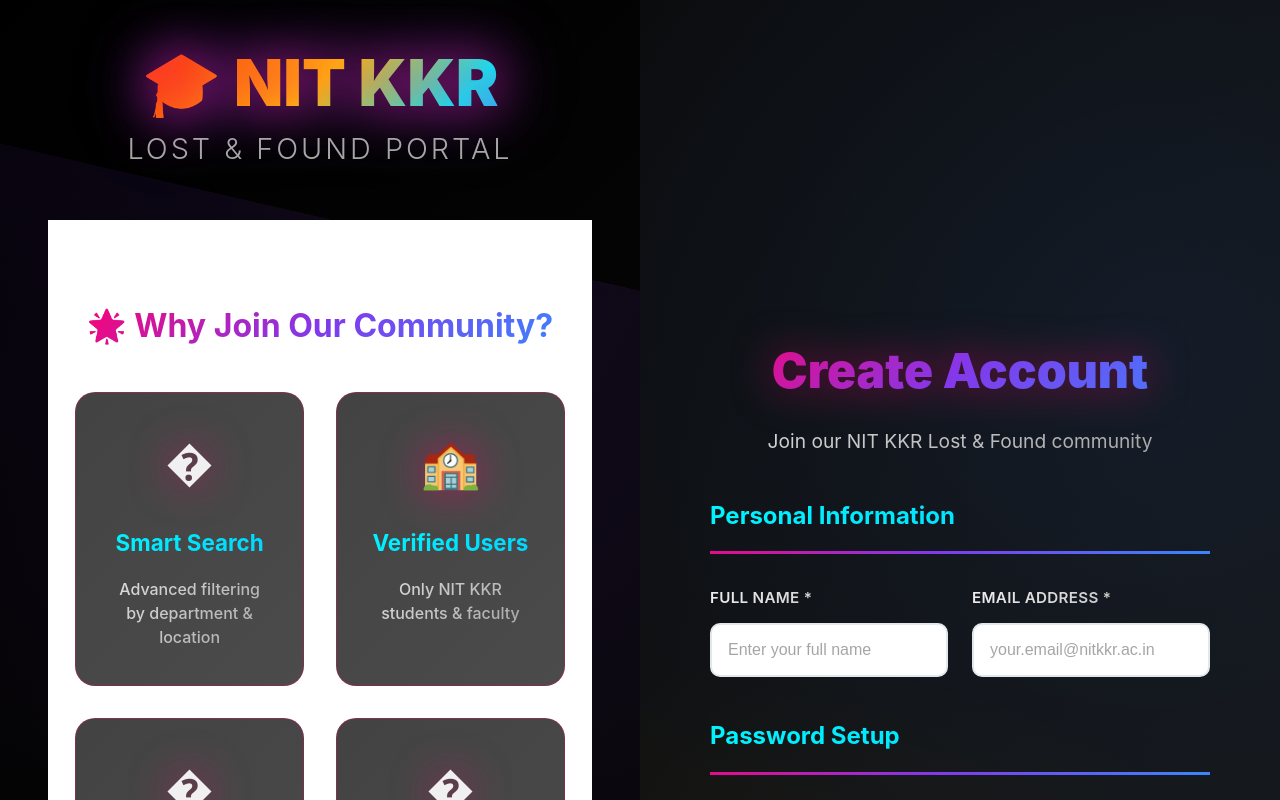
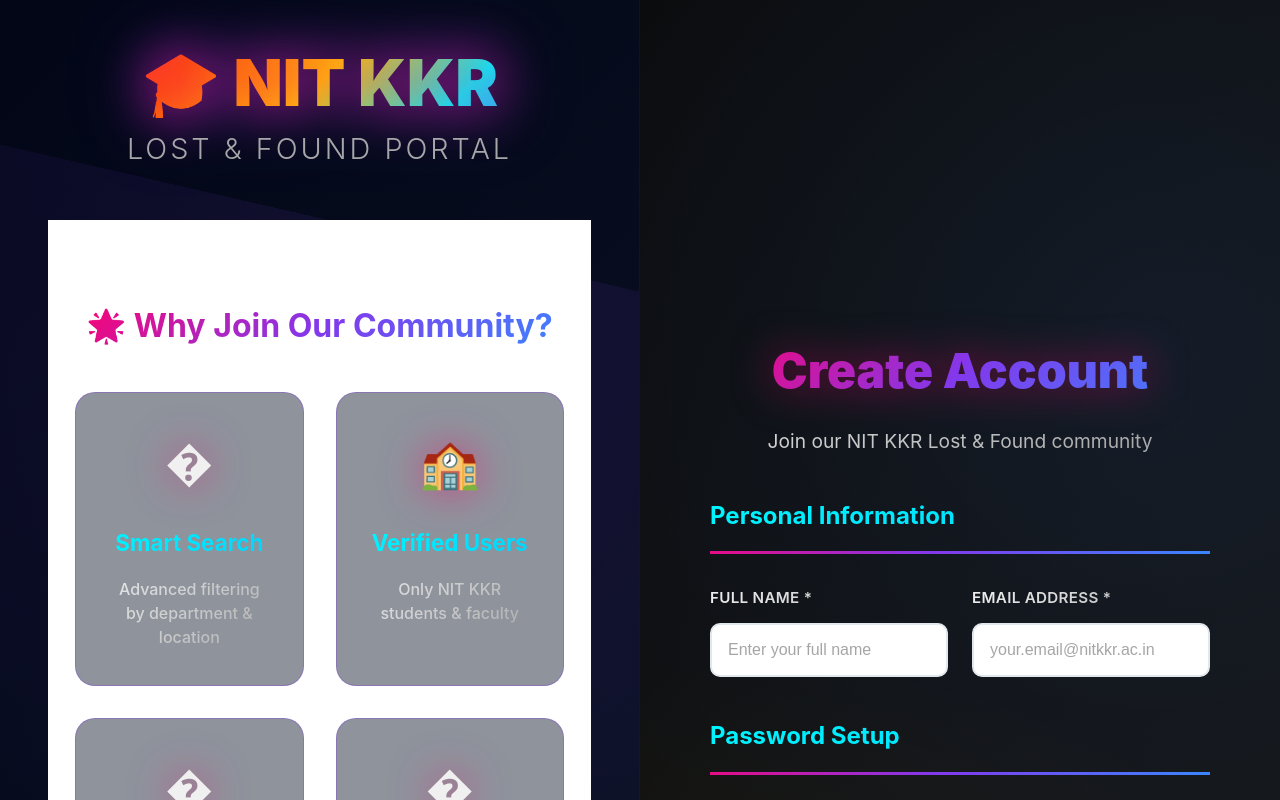
Before and after one commit to Pawan-Kumar-56/lostfound-frontend, a React (Vite) app: page /register in a window 1280 px wide. Shown: the top 800 px of the page. Built offline with nearby package versions, Linux system fonts and the light colour scheme.

Commit message:
Enhance Register page with midnight navy theme and improved glass effects

```diff
--- a/src/Register.css
+++ b/src/Register.css
@@ -65,7 +65,8 @@
 /* Left Side - Information Section */
 .info-section {
   width: 50%;
-  background: linear-gradient(135deg, #000000 0%, #0a0a0a 100%);
+  /* Changed from black to a very deep midnight navy to add depth */
+  background: linear-gradient(135deg, #020617 0%, #0f172a 100%);
   padding: 3rem;
   display: flex;
   align-items: center;
@@ -73,6 +74,8 @@
   position: relative;
   overflow: hidden;
   z-index: 2;
+  /* Added a subtle right border to separate it from the form section */
+  border-right: 1px solid rgba(58, 134, 255, 0.1);
 }
 
 .info-section::before {
@@ -148,11 +151,13 @@
 }
 
 .feature-item {
-  background: linear-gradient(135deg, rgba(20, 20, 20, 0.8) 0%, rgba(30, 30, 30, 0.8) 100%);
+  /* Darker background with more transparency for the glass effect */
+  background: rgba(30, 41, 59, 0.5);
   backdrop-filter: blur(20px);
   padding: 2rem;
   border-radius: 20px;
-  border: 1px solid rgba(255, 0, 110, 0.3);
+  /* Use your primary pink/purple gradient for the border */
+  border: 1px solid rgba(131, 56, 236, 0.3);
   text-align: center;
   transition: all 0.4s cubic-bezier(0.4, 0, 0.2, 1);
   position: relative;
```
